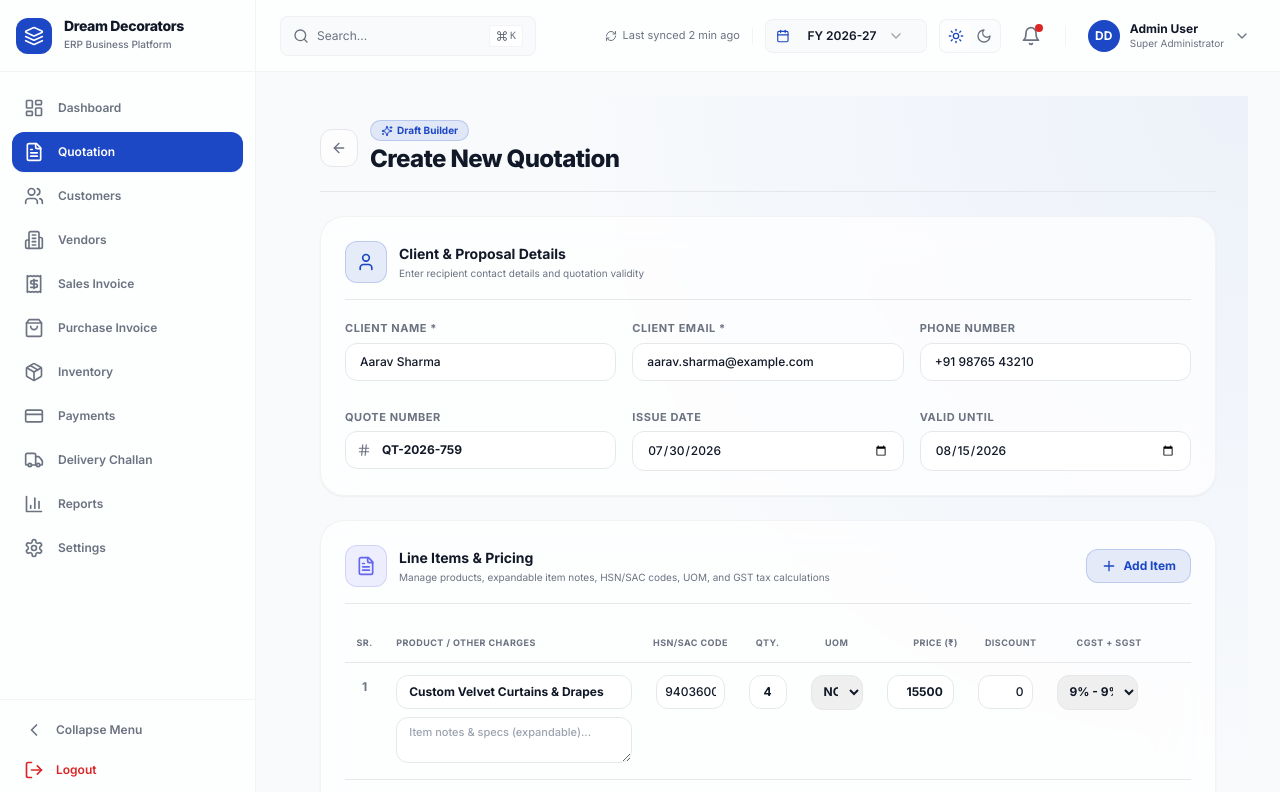
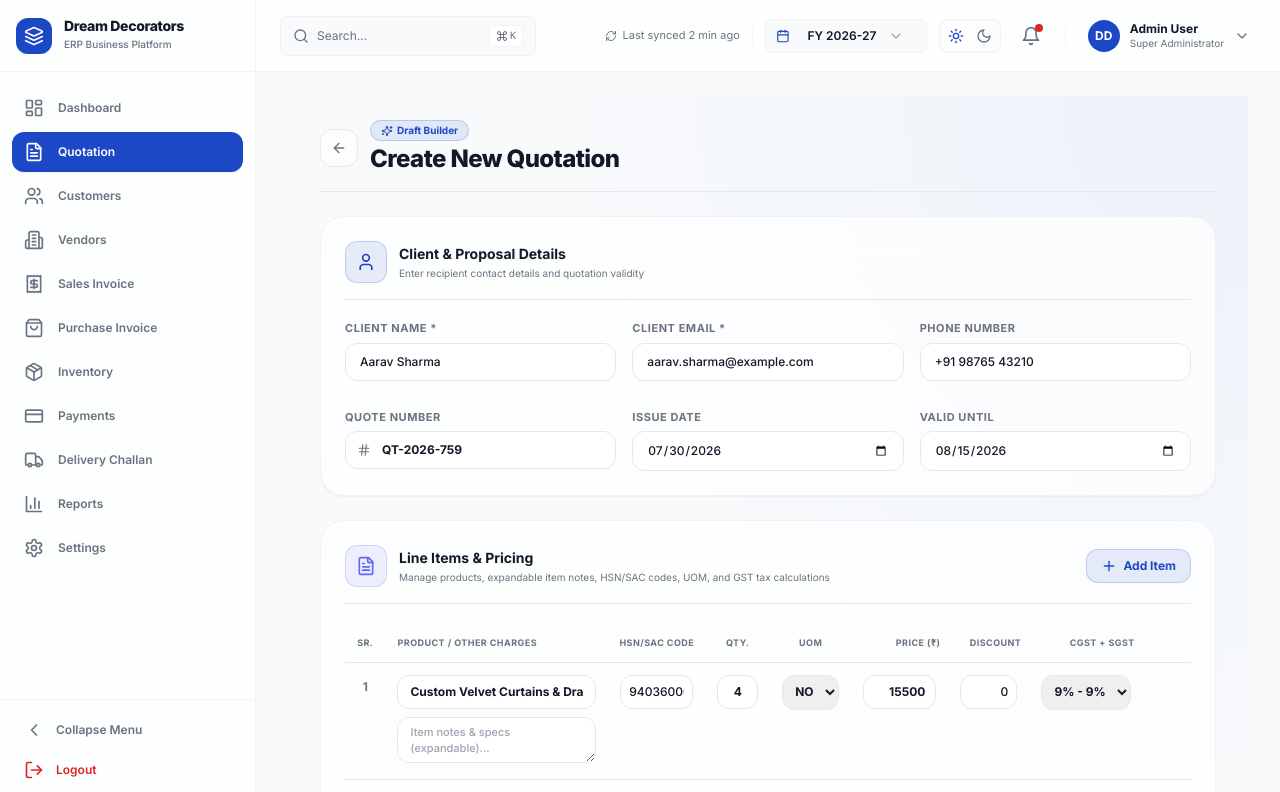
Before and after one commit to priyankpanchal2429/Dream-Decorators, a Next.js app in the folder apps/frontend/: page /quotations/new in a window 1280 px wide. Shown: the top 792 px of the page. Built offline with nearby package versions, Linux system fonts and the light colour scheme.

Commit message:
fix: shorten PRODUCT / OTHER CHARGES column width to 220px

```diff
--- a/apps/frontend/src/features/quotations/components/CreateQuotationForm.tsx
+++ b/apps/frontend/src/features/quotations/components/CreateQuotationForm.tsx
@@ -161,7 +161,7 @@ export const CreateQuotationForm: React.FC<CreateQuotationFormProps> = ({
             <thead>
               <tr className="bg-hoverBg/40 border-b border-borderClr/30 text-[9px] font-bold text-txtSecondary uppercase tracking-wider">
                 <th className="px-2 py-3 text-center w-10">SR.</th>
-                <th className="px-3 py-3 min-w-[260px]">PRODUCT / OTHER CHARGES</th>
+                <th className="px-3 py-3 w-[220px] max-w-[220px]">PRODUCT / OTHER CHARGES</th>
                 <th className="px-2 py-3 text-center w-24">HSN/SAC CODE</th>
                 <th className="px-2 py-3 text-center w-16">QTY.</th>
                 <th className="px-2 py-3 text-center w-20">UOM</th>
@@ -188,7 +188,7 @@ export const CreateQuotationForm: React.FC<CreateQuotationFormProps> = ({
                     </td>
 
                     {/* PRODUCT / OTHER CHARGES + EXPANDABLE ITEM NOTES */}
-                    <td className="px-3 py-3 space-y-2 min-w-[260px] align-top">
+                    <td className="px-3 py-3 space-y-2 w-[220px] max-w-[220px] align-top">
                       <input
                         type="text"
                         placeholder="Item Title (e.g. Custom Velvet Curtains)"
```
